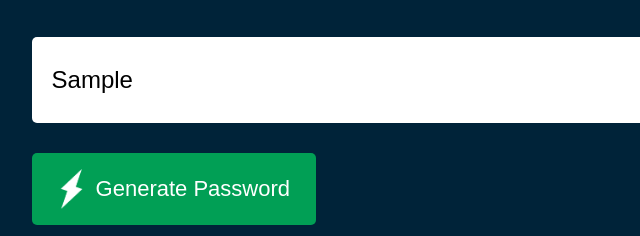
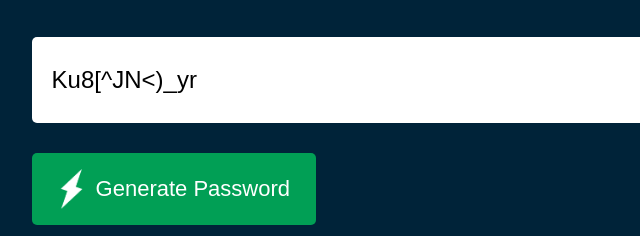
Before and after one commit to Kidist-c/Random-password-genarator, a plain HTML site: page index.html in a window 1280 px wide. Both pictures are taken after typing "Sample" into the empty fields and a click on the button "Generate Password". Shown: the part 271-507 px from the top of the page, 122-762 px from the left. Drawn offline with Linux system fonts and the light colour scheme.

Commit message:
added inteactivity

```diff
--- a/index.html
+++ b/index.html
@@ -11,9 +11,9 @@
         <h1>Generate a <br><span>Random Password</span> </h1>
         <div class="display">
             <input type="text" id="Password" placeholder="Password">
-            <img src="images/copy.png" >
+            <img src="images/copy.png" onclick="copyPassword()" >
         </div>
-        <button><img src="images/generate.png">Generate Password</button>
+        <button onclick="createPassword()"><img src="images/generate.png">Generate Password</button>
     </div>
 
 
--- a/script.js
+++ b/script.js
@@ -0,0 +1,29 @@
+const passwordBox=document.getElementById("Password")
+const lengh=12;
+const upperCase="ABCDEFGHIJKLMNOPQRSTUVWXYZ";
+const lowerCase="abcdefghijklmnopqrstuvwxyz";
+const numbers="0123456789";
+const symbol="#$%^&*()_+~/{}[]<>=?"
+const allChar=upperCase + lowerCase + numbers + symbol;
+console.log("hello")
+
+function createPassword(){
+    let password="";
+    password +=upperCase[Math.floor(Math.random()*upperCase.length)];
+    password +=lowerCase[Math.floor(Math.random()*lowerCase.length)];
+    password +=numbers[Math.floor(Math.random()*numbers.length)];
+    password +=symbol[Math.floor(Math.random()*symbol.length)];
+
+    while(lengh > password.length){
+            password += allChar[Math.floor(Math.random()*allChar.length)];
+    }
+    passwordBox.value=password;
+}
+function copyPassword(){
+    navigator.clipboard.writeText(passwordBox.value)
+    .then(()=> {alert("copied to clipboard")})
+    .catch(err=>{
+        console.log("Failed to copy:",err)
+    })
+
+}
```
